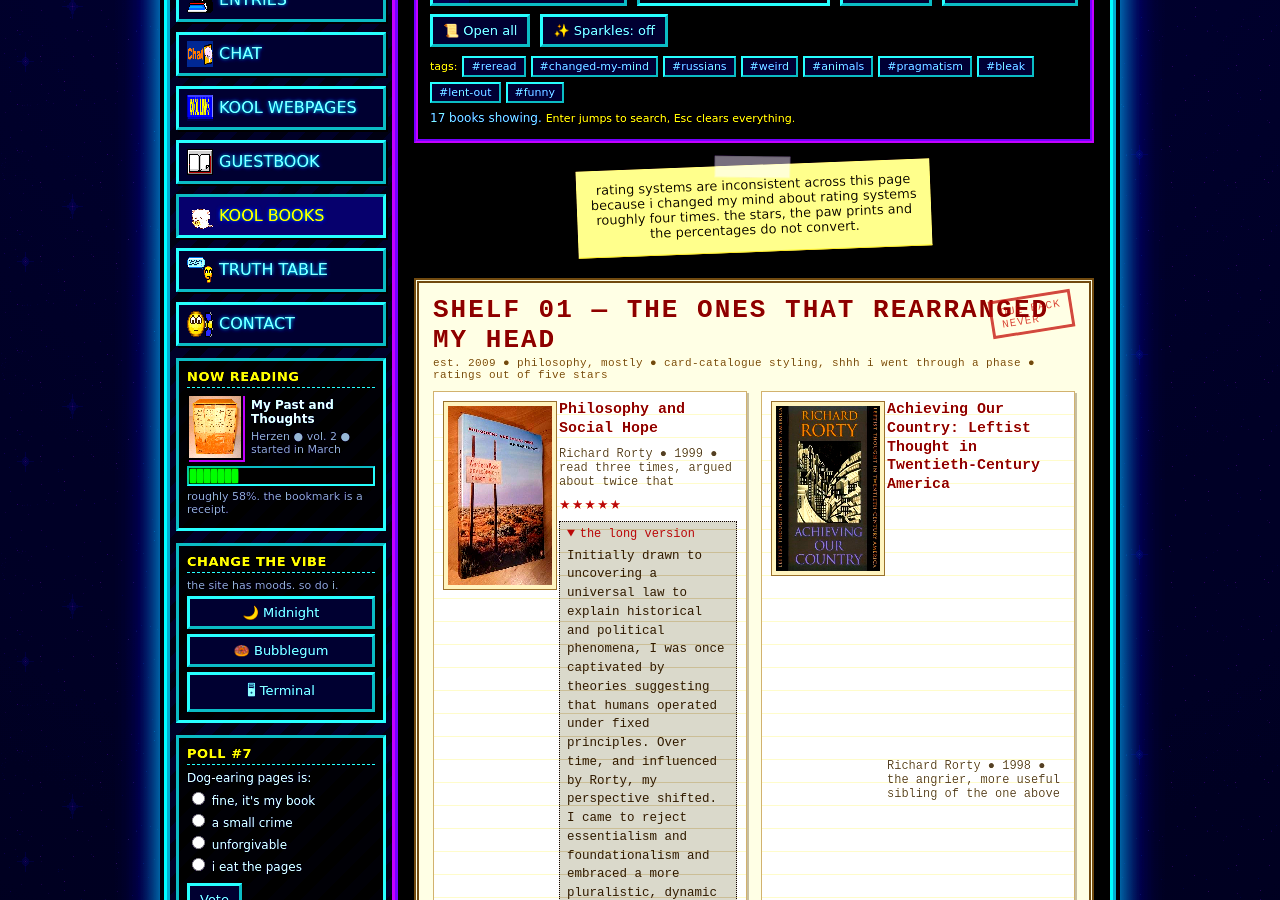
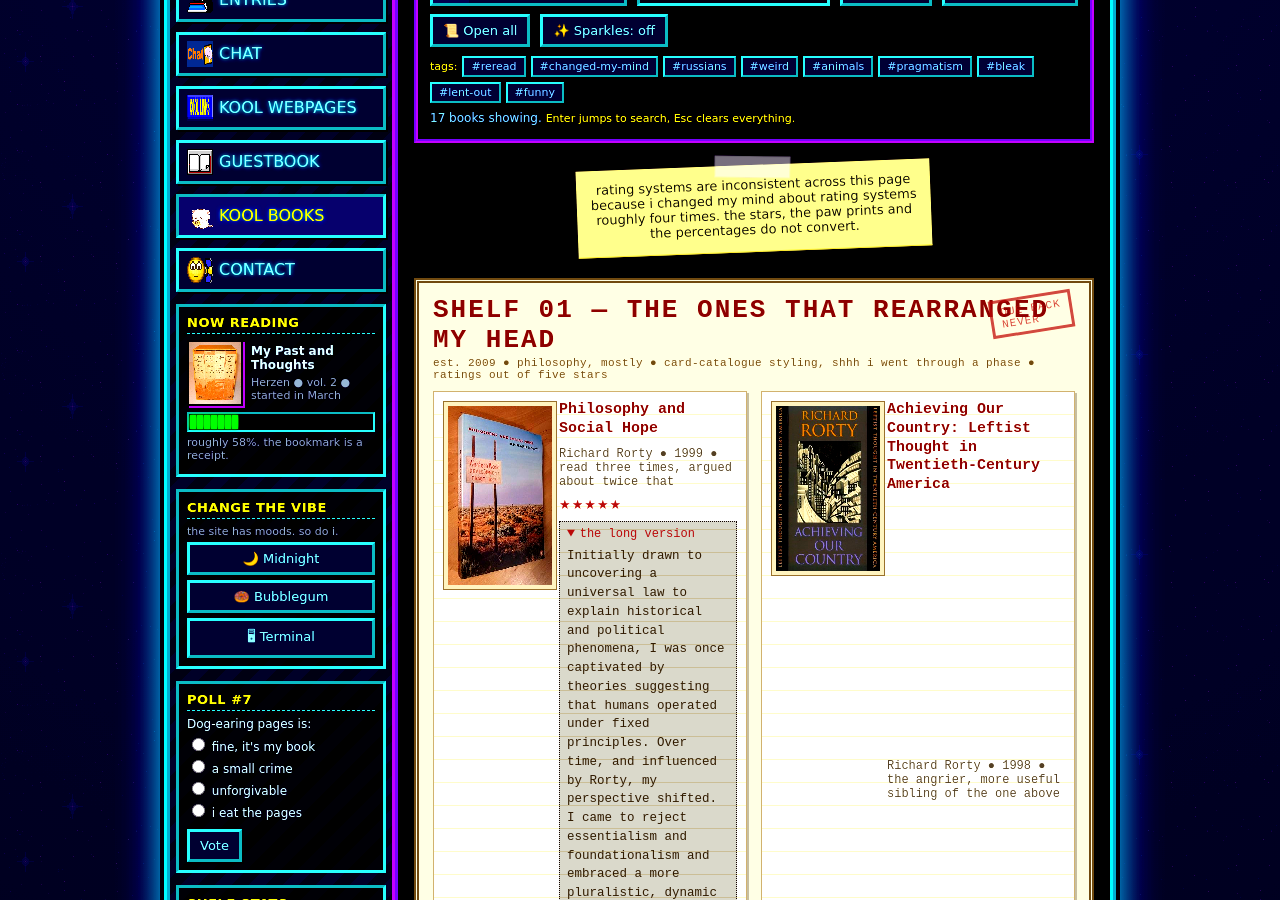
Before and after one commit to Catofminerva/Catofminerva.github.io, a Jekyll site: the page books.html, which Jekyll copies as it is, in a window 1280 px wide and 900 px high, scrolled down 376 px. Built offline with Jekyll 4.4.1, drawn with Linux system fonts in a browser that asks for light colours.

Commit message:
Update books.html

```diff
--- a/books.html
+++ b/books.html
@@ -544,7 +544,6 @@ pre.ascii{
           <a href="coolsite.html"><img src="coollinks.gif" alt="" class="nav-icon">Kool Webpages</a>
           <a href="guestbook.html"><img src="book-0037.gif" alt="" class="nav-icon">Guestbook</a>
           <a href="books.html" class="here"><img src="catread.gif" alt="" class="nav-icon">Kool Books</a>
-          <a href="Truth2.html"><img src="math.gif" alt="" class="nav-icon">Truth Table</a>
           <a href="contact.html"><img src="phone.gif" alt="" class="nav-icon">Contact</a>
         </div>
 
```
